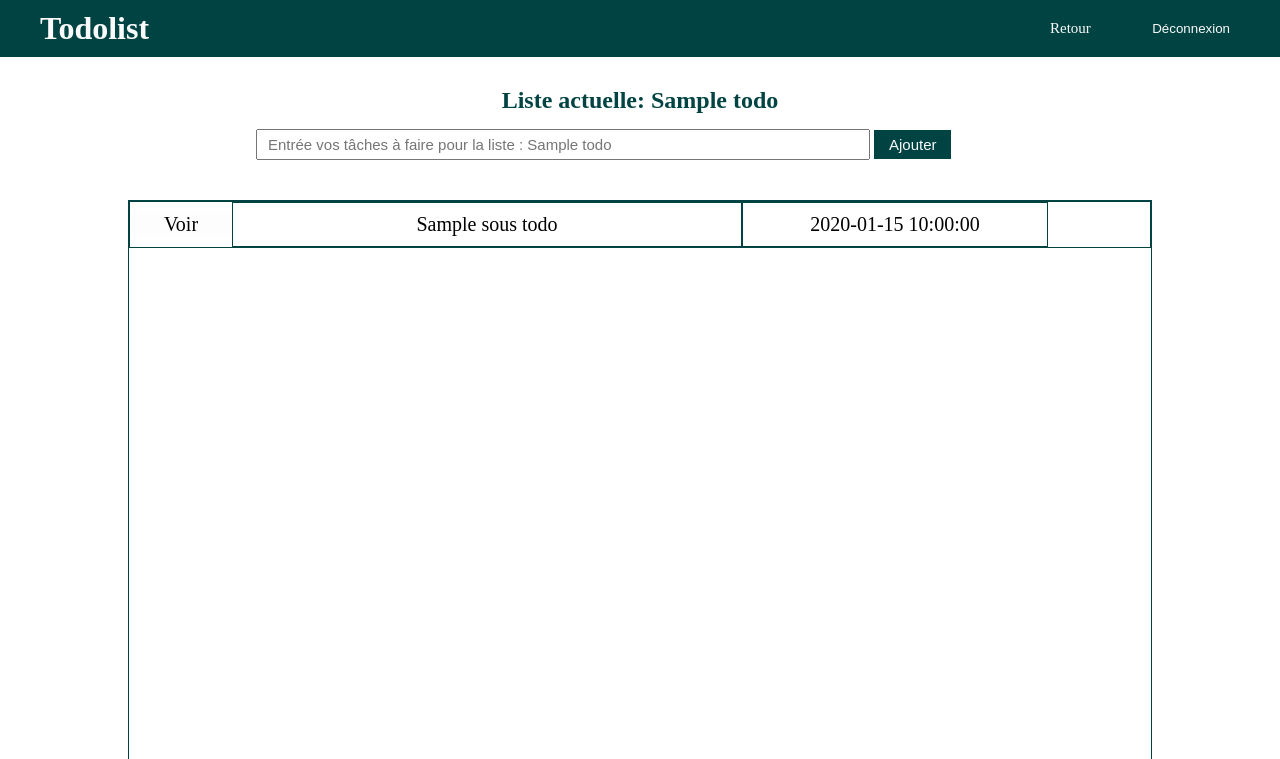
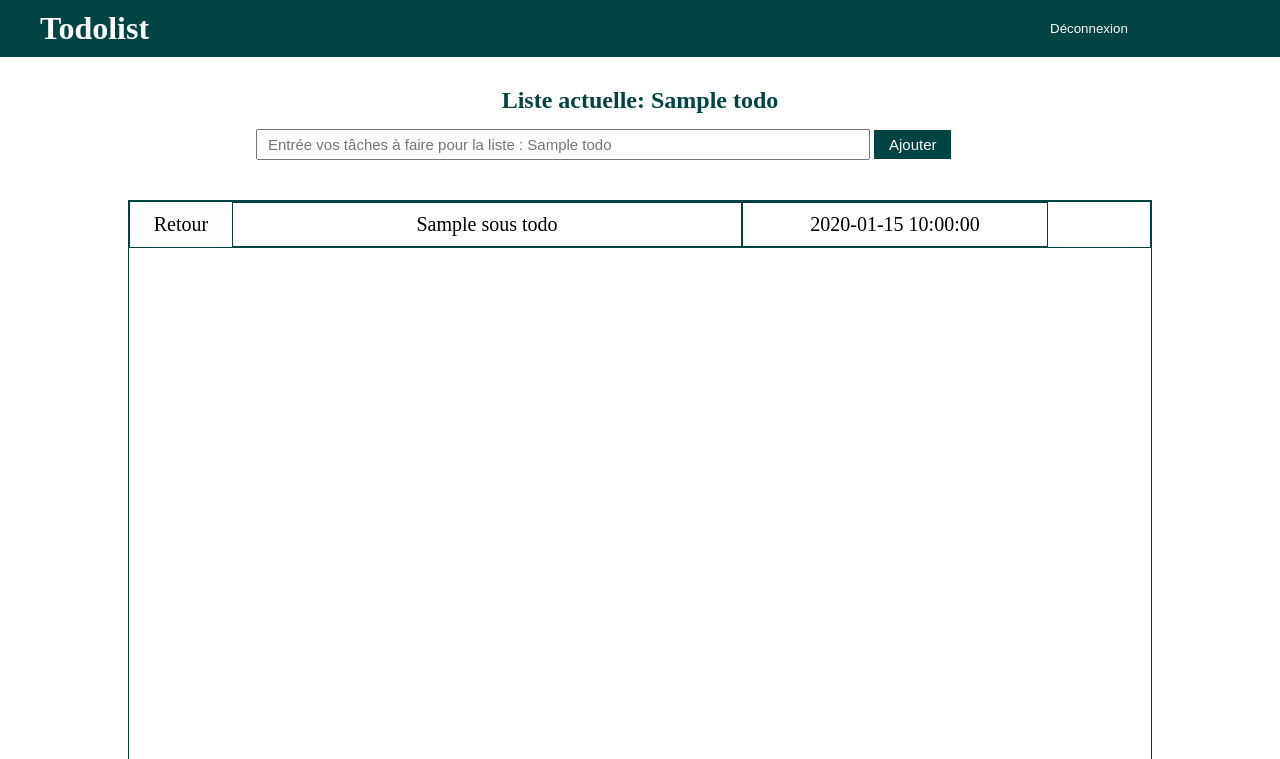
Before and after one commit to faranix/Todolist, a PHP site: the page made by views/todolist/todo.php in a window 1280 px wide. Shown: the top 759 px of the page. Run offline with PHP 8.4, Linux system fonts and the light colour scheme; the template is opened without the code that fills it: most values are stand-ins (such as "Sample title", 1, 10 or a date in 2020).

Commit message:
Correction des bugs URL et de Lien

```diff
--- a/index.php
+++ b/index.php
@@ -33,5 +33,5 @@ if($params[0] != '') {
     }
 } else {
     // Redirige automatiquement sur la page d'accueil
-    header("Location: http://localhost:8888/connexion");
+    header("Location: http://localhost:8888/connexion/index");
 }
--- a/models/TodolistModel.php
+++ b/models/TodolistModel.php
@@ -16,7 +16,7 @@ class TodolistModel extends Model {
         unset($_SESSION);
         session_destroy();
         session_write_close();
-        header("Location: http://localhost:8888/connexion");
+        header("Location: /connexion/index");
     }
 
     // Todolist
--- a/views/connexion/index.php
+++ b/views/connexion/index.php
@@ -5,7 +5,7 @@
     <meta http-equiv="X-UA-Compatible" content="IE=edge">
     <meta name="viewport" content="width=device-width, initial-scale=1.0">
     <!-- CSS -->
-    <link rel="stylesheet" href="../../styles/css/connexion-inscription.css">
+    <link rel="stylesheet" href="/styles/css/connexion-inscription.css">
     <title>Connexion</title>
 </head>
 <body>
--- a/views/inscription/index.php
+++ b/views/inscription/index.php
@@ -5,7 +5,7 @@
     <meta http-equiv="X-UA-Compatible" content="IE=edge">
     <meta name="viewport" content="width=device-width, initial-scale=1.0">
     <!-- CSS -->
-    <link rel="stylesheet" href="../../styles/css/connexion-inscription.css">
+    <link rel="stylesheet" href="/styles/css/connexion-inscription.css">
     <title>Inscription</title>
 </head>
 <body>
--- a/views/todolist/todo.php
+++ b/views/todolist/todo.php
@@ -5,8 +5,8 @@
     <meta http-equiv="X-UA-Compatible" content="IE=edge">
     <meta name="viewport" content="width=device-width, initial-scale=1.0">
     <!-- CSS -->
-    <link rel="stylesheet" href="../../styles/css/todolist.css">
-    <link rel="stylesheet" href="../../styles/css/todo.css">
+    <link rel="stylesheet" href="/styles/css/todolist.css">
+    <link rel="stylesheet" href="/styles/css/todo.css">
 
     <title>Todolist</title>
 </head>
@@ -14,7 +14,6 @@
     <header class="header">
         <h1 class="header__title">Todolist</h1>
         <div class="header__box">
-            <a href="/todolist/index" class="header__box__retour">Retour</a>
             <form class="header__deconnexion" action="" method="post">
                 <button type="submit" name="deconnexion" class="header__deconnexion__btn">Déconnexion</button>
             </form>
@@ -32,7 +31,7 @@
         <div class="view-todolist">
             <?php foreach ($sousTodoList as $sousTodo): ?>
                 <div class="view-todolist__todo">
-                    <a href="/todolist/todo/<?php echo $sousTodo["id"] ?>" class="view-todolist__todo__delete">Voir</a>
+                    <a href="/todolist/index" class="view-todolist__todo__delete">Retour</a>
                     <p class="view-todolist__todo__title"><?= $sousTodo['title'] ?></p>
                     <p class="view-todolist__todo__date"><?= $sousTodo['date_time'] ?></p>
                 </div>
```
